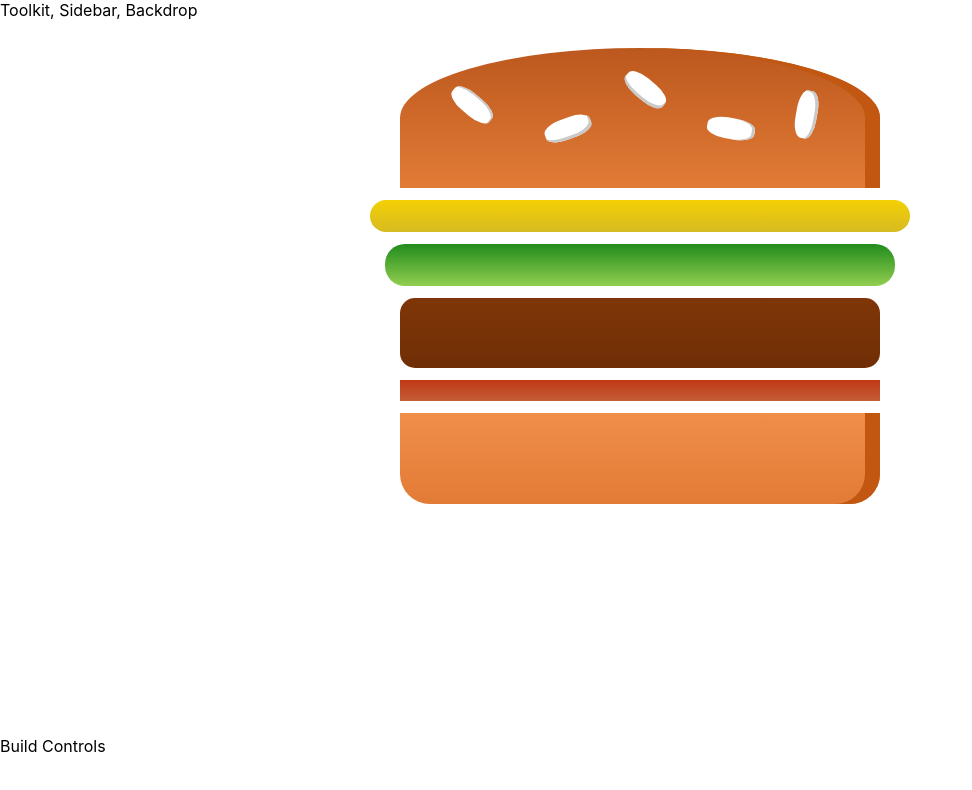
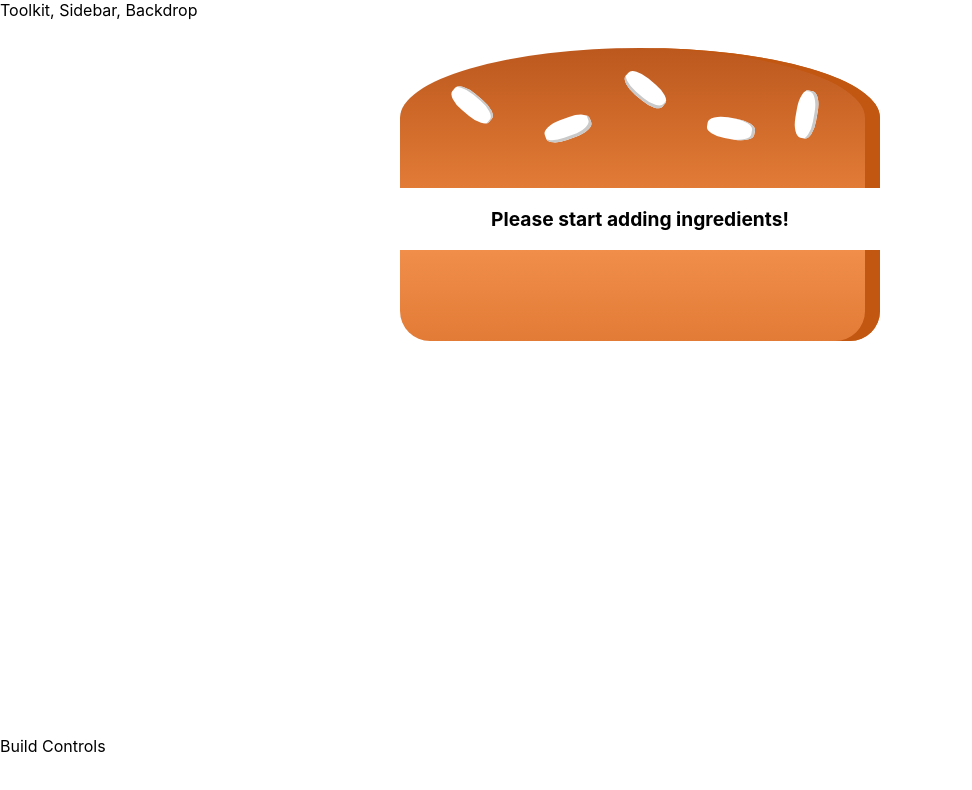
Before and after one commit to gaurav-aggarwall/Burger-Builder, a React (Create React App) app in the folder burger-builder/: page / in a window 1280 px wide. Shown: the top 790 px of the page, without its empty margins (0-972 px from the left). Built offline with nearby package versions, Linux system fonts and the light colour scheme.

Commit message:
Burger Ingredients Builder Updated

```diff
--- a/burger-builder/src/components/Burger/Burger.css
+++ b/burger-builder/src/components/Burger/Burger.css
@@ -1,19 +1,11 @@
 .Burger{
-    width: 100%;
+    width: 80%;
     height: 250px;
     margin: auto;
-    /* overflow: scroll; */
     overflow: hidden;
     text-align: center;
     font-weight: bold;
     font-size: 1.2rem;
-}
-
-@media (min-width: 500px) and (min-height: 401px){
-    .Burger{
-        height: 400px;
-        width: 450px;
-    }
 }
 
 /* Portrait Mode */
@@ -24,6 +16,13 @@
     }
 }
 
+@media (min-width: 500px) and (min-height: 401px){
+    .Burger{
+        height: 400px;
+        width: 500px;
+    }
+}
+
 @media (min-width: 1000px) and (min-height: 700px){
     .Burger{
         height: 700px;
--- a/burger-builder/src/components/Burger/Burger.js
+++ b/burger-builder/src/components/Burger/Burger.js
@@ -4,13 +4,22 @@ import Ingredient from './Ingredient/Ingredient';
 import './Burger.css';
 
 const Burger = props => {
+    let ingredientsArray = Object.keys(props.ingredients)
+    .map( igkey => {
+        return [...Array(props.ingredients[igkey])].map((_,i) =>{
+            return<Ingredient key={igkey+1} type={igkey} />
+        });
+    })
+    .reduce((arr, el) => {
+        return arr.concat(el);
+    },[]);
+
+    if(ingredientsArray.length===0)
+        ingredientsArray = <p>Please start adding ingredients!</p>;
     return(
         <div className='Burger'>
             <Ingredient type='bread-top'></Ingredient>
-            <Ingredient type='cheese'></Ingredient>
-            <Ingredient type='salad'></Ingredient>
-            <Ingredient type='patty'></Ingredient>
-            <Ingredient type='bacon'></Ingredient>
+            {ingredientsArray}
             <Ingredient type='bread-bottom'></Ingredient>
         </div>
     )
--- a/burger-builder/src/components/Burger/Ingredient/Ingredient.css
+++ b/burger-builder/src/components/Burger/Ingredient/Ingredient.css
@@ -105,9 +105,10 @@
     border-radius: 20px;
 }
 
-.Bacon {
+.Tomato {
     width: 80%;
     height: 3%;
     background: linear-gradient(#bf3813, #c45e38);
     margin: 2% auto;
+    border-radius: 10px;
 }
--- a/burger-builder/src/components/Burger/Ingredient/Ingredient.js
+++ b/burger-builder/src/components/Burger/Ingredient/Ingredient.js
@@ -33,13 +33,10 @@ class Ingredient extends Component{
             ingredients = <div className="Patty"></div>;
             break;
 
-        case('bacon'):
-            ingredients = <div className="Bacon"></div>;
+        case('tomato'):
+            ingredients = <div className="Tomato"></div>;
             break;
         }
-
-        // default:
-        //     ingredients = null;
 
     return ingredients;
     }
--- a/burger-builder/src/containers/BurgerBuilder/BurgerBuilder.js
+++ b/burger-builder/src/containers/BurgerBuilder/BurgerBuilder.js
@@ -3,10 +3,22 @@ import Burger from '../../components/Burger/Burger';
 import HOC from '../../hocomponents/HOC';
 
 class BurgerBuilder extends Component{
+    constructor(props){
+        super(props);
+
+        this.state={
+            ingredients: {
+                salad: 0,
+                tomato: 0,
+                patty: 0,
+                cheese: 0,
+            }
+        }
+    }
     render(){
         return(
             <HOC>
-                <Burger/>
+                <Burger ingredients={this.state.ingredients} />
                 <div>Build Controls</div>
             </HOC>
         );
```
